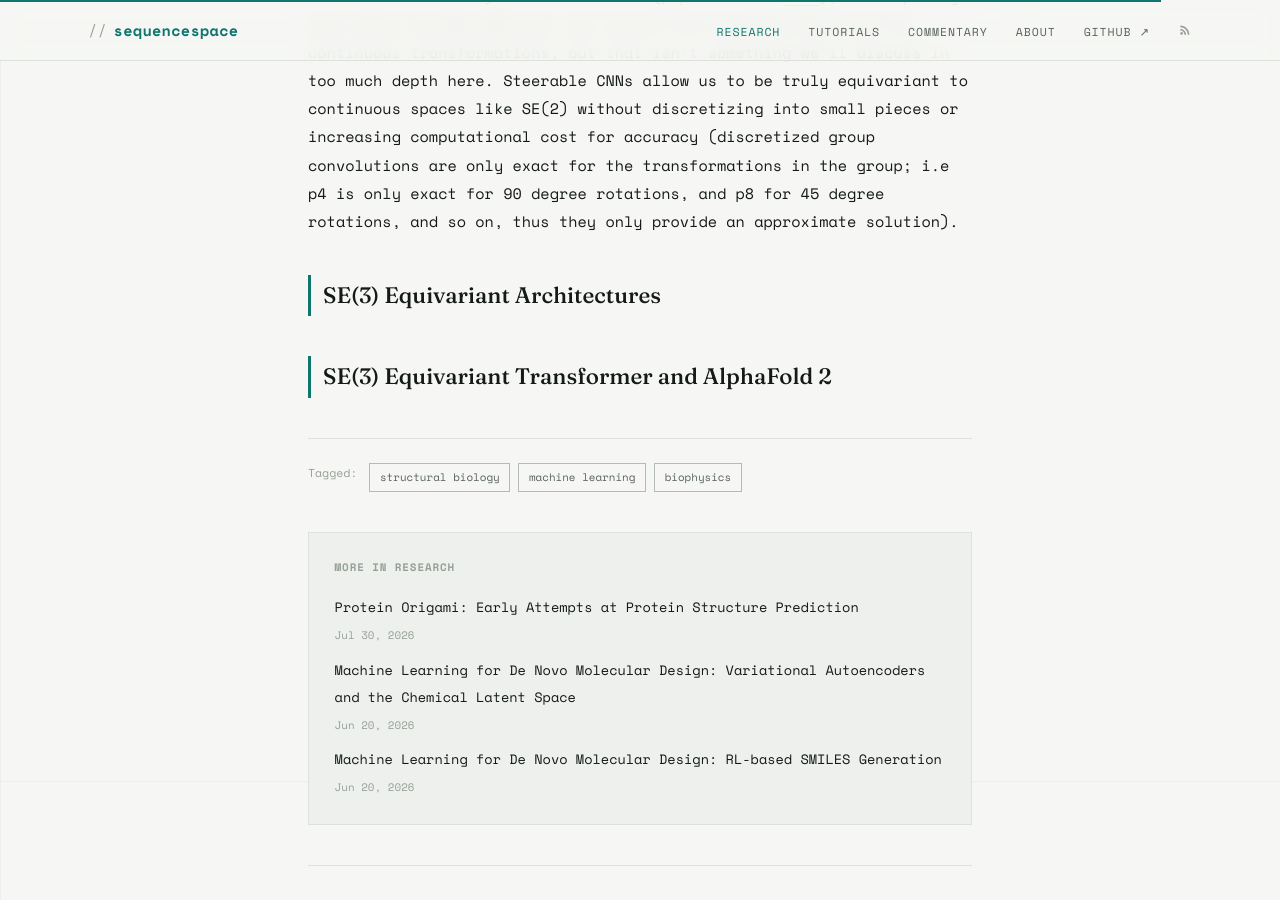
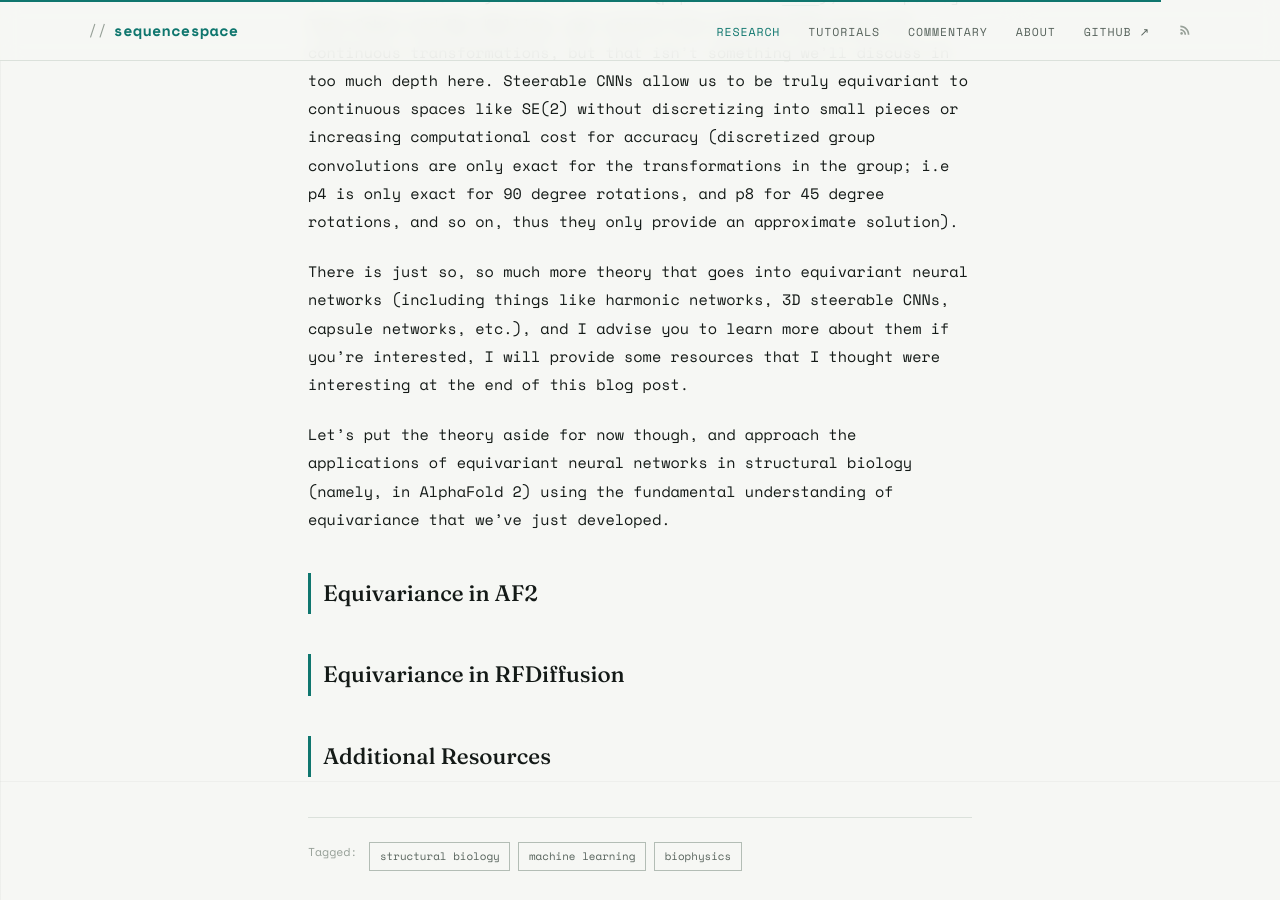
Before and after one commit to arjundeshx/sequencespace, a Jekyll site: the page built from _posts/2026-08-09-equivariant-networks.md, in a window 1280 px wide and 900 px high, scrolled down 6418 px. Built offline with Jekyll 4.4.1, drawn with Linux system fonts in a browser that asks for light colours.

Commit message:
Update 2026-08-09-equivariant-networks.md

```diff
--- a/_posts/2026-08-09-equivariant-networks.md
+++ b/_posts/2026-08-09-equivariant-networks.md
@@ -98,8 +98,12 @@ While these 3D feature maps are rotation equivariant, in medical imaging tasks,
 
 Note that these groups are currently discrete, and as you can imagine, the rotation dimension would increase indefinitely as we approach groups that define continuous transformations (i.e something like continuous rotation). Steerable CNNs (paper linked [here](https://arxiv.org/pdf/1612.08498)), developed by Taco Cohen and Max Welling, get around this problem and allow for continuous transformations, but that isn't something we'll discuss in too much depth here. Steerable CNNs allow us to be truly equivariant to continuous spaces like SE(2) without discretizing into small pieces or increasing computational cost for accuracy (discretized group convolutions are only exact for the transformations in the group; i.e p4 is only exact for 90 degree rotations, and p8 for 45 degree rotations, and so on, thus they only provide an approximate solution).
 
-## SE(3) Equivariant Architectures
+There is just so, so much more theory that goes into equivariant neural networks (including things like harmonic networks, 3D steerable CNNs, capsule networks, etc.), and I advise you to learn more about them if you're interested, I will provide some resources that I thought were interesting at the end of this blog post.
 
+Let's put the theory aside for now though, and approach the applications of equivariant neural networks in structural biology (namely, in AlphaFold 2) using the fundamental understanding of equivariance that we've just developed.
 
+## Equivariance in AF2
 
-## SE(3) Equivariant Transformer and AlphaFold 2
+## Equivariance in RFDiffusion
+
+## Additional Resources
```
